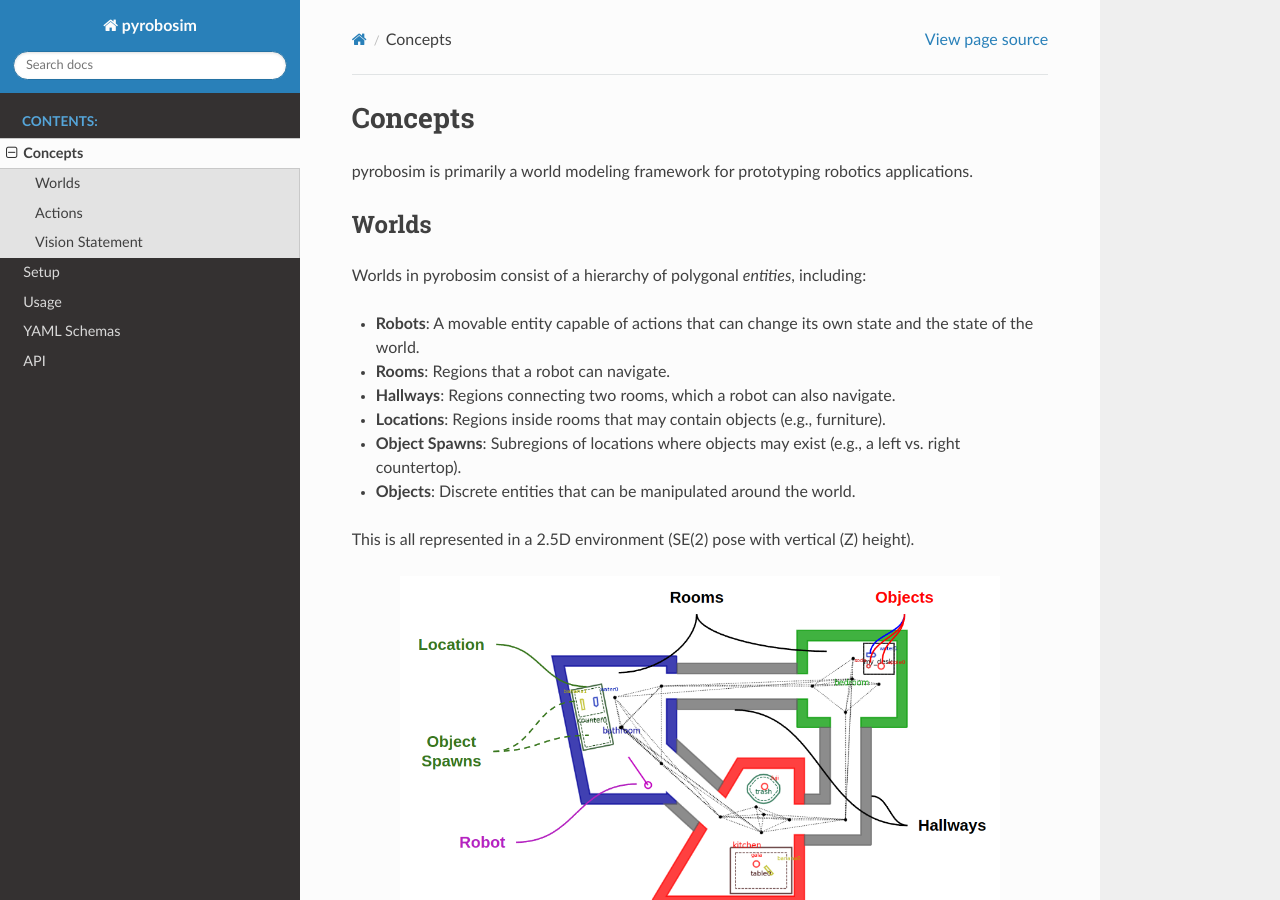
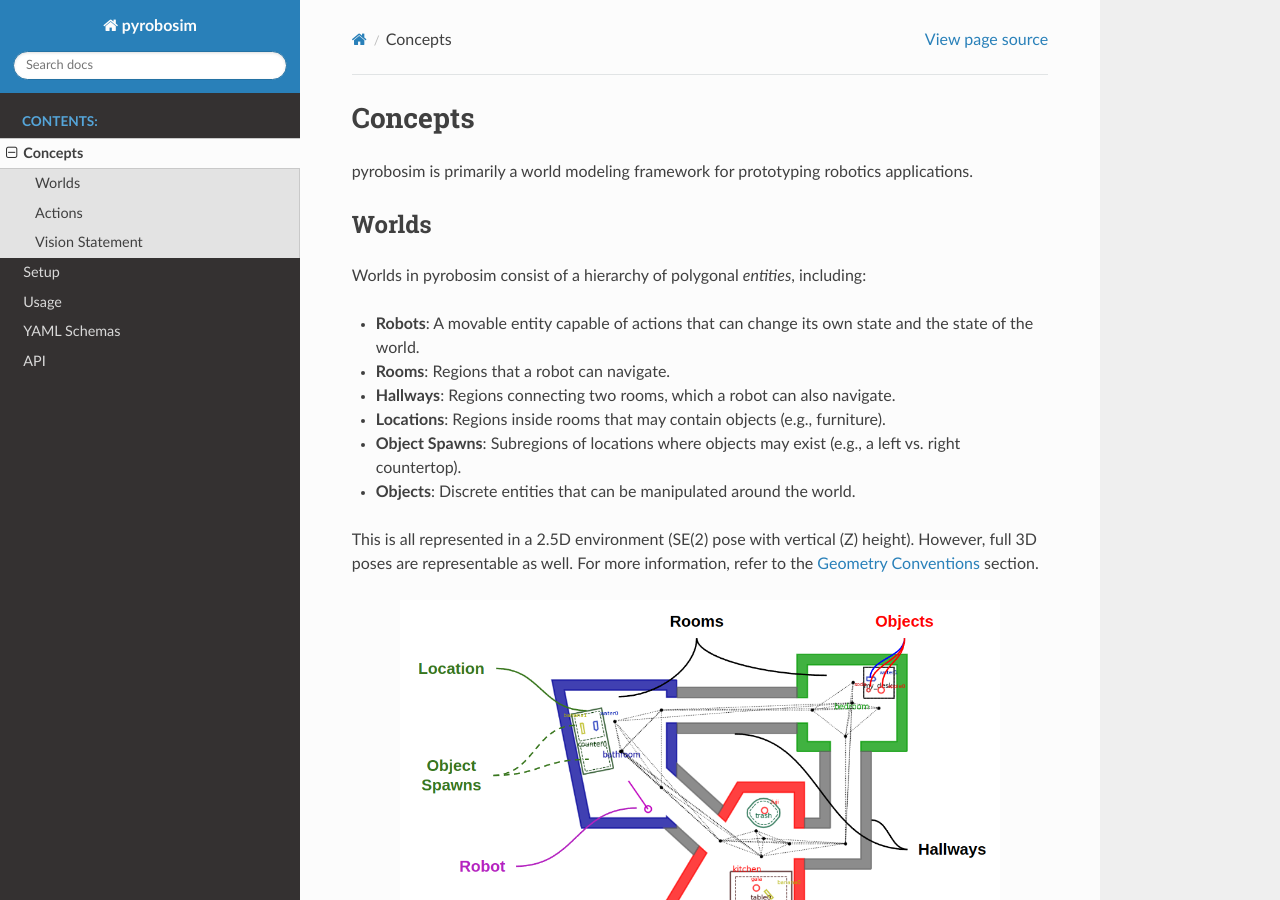
Before and after one commit to sea-bass/pyrobosim, a Sphinx documentation site: the page built from docs/source/concepts.rst, in a window 1280 px wide and 900 px high. Built offline with Sphinx 7.4.7 and the Read the Docs theme 2.0.0, drawn with Linux system fonts in a browser that asks for light colours.

Commit message:
Document reference frame and rotation conventions. (#35)
* Document reference frame and rotation conventions.

* Address comments

* Link fixup

```diff
--- a/docs/source/concepts.rst
+++ b/docs/source/concepts.rst
@@ -16,7 +16,7 @@ Worlds in pyrobosim consist of a hierarchy of polygonal *entities*, including:
 * **Object Spawns**: Subregions of locations where objects may exist (e.g., a left vs. right countertop).
 * **Objects**: Discrete entities that can be manipulated around the world.
 
-This is all represented in a 2.5D environment (SE(2) pose with vertical (Z) height).
+This is all represented in a 2.5D environment (SE(2) pose with vertical (Z) height). However, full 3D poses are representable as well. For more information, refer to the :doc:`Geometry Conventions </usage/geometry_conventions>` section.
 
 .. image:: media/world_entities.png
     :align: center
--- a/docs/source/usage/index.rst
+++ b/docs/source/usage/index.rst
@@ -11,3 +11,4 @@ Refer to the following pages for different types of usage guides.
    basic_usage
    multirobot
    tamp
+   geometry_conventions
```
Also changed, not shown: docs/source/usage/geometry_conventions.rst (added, +8 -0 lines).
